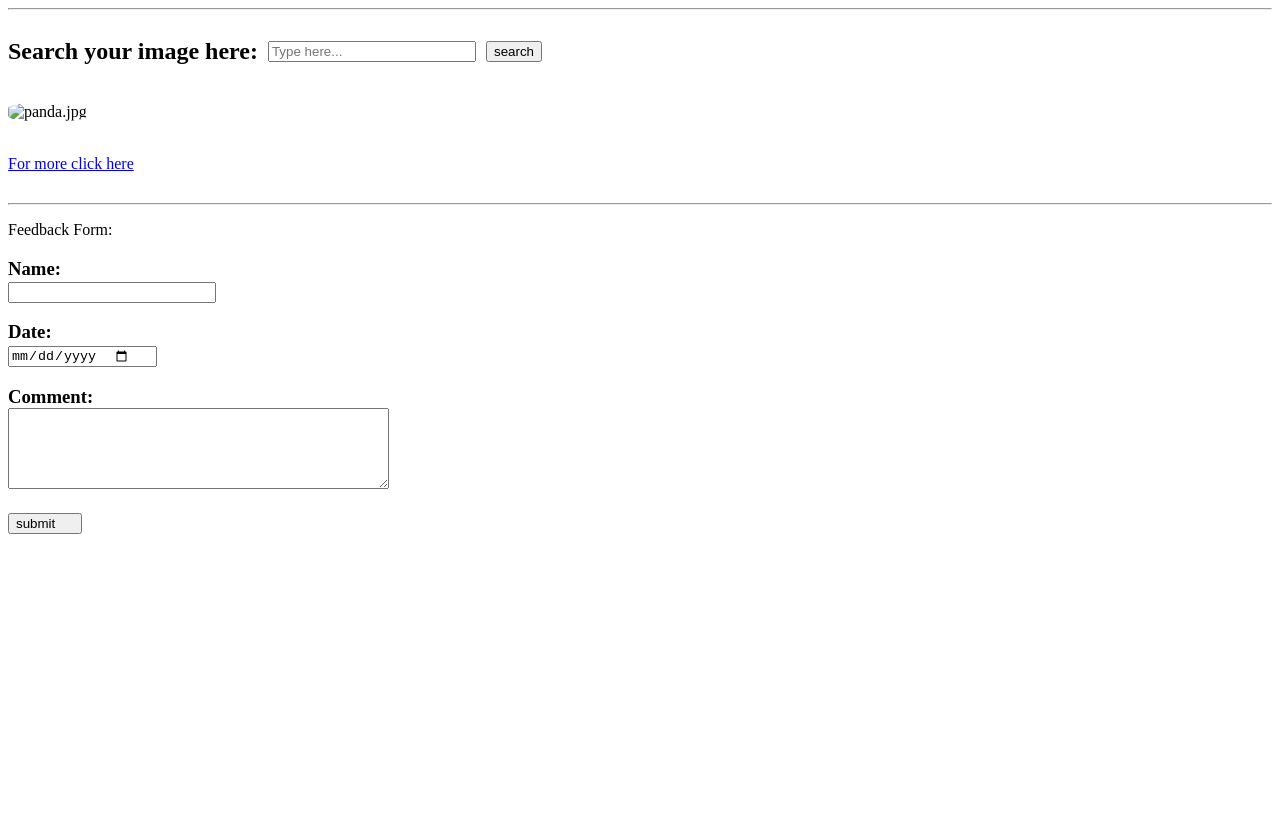
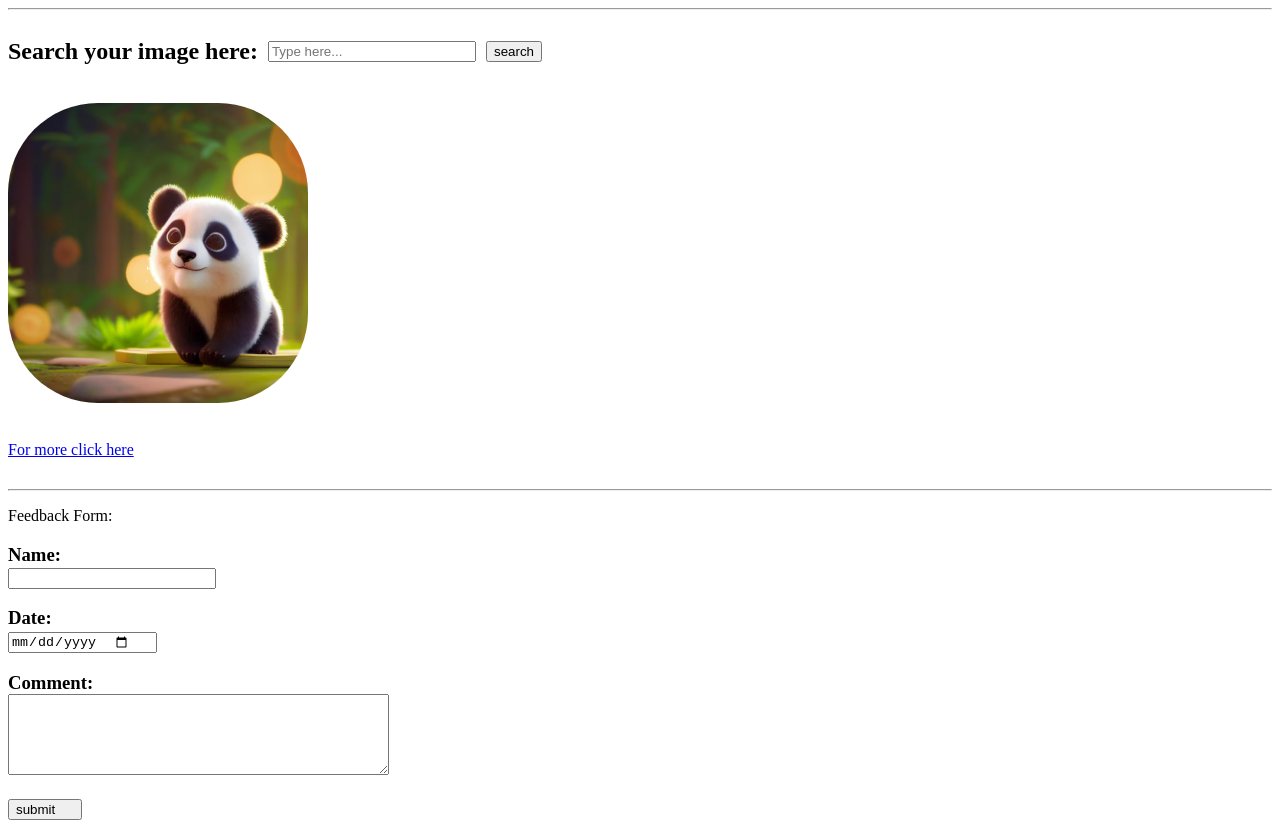
Before and after one commit to hasanuzzaman23/form-practice, a plain HTML site: page index.html in a window 1280 px wide. Before the commit the page ends 800 px from the top, so only its background shows below. Drawn offline with Linux system fonts and the light colour scheme; the site is published under a folder, as on GitHub Pages, so addresses that start at the root find nothing.

Commit message:
img added

```diff
--- a/index.html
+++ b/index.html
@@ -45,7 +45,7 @@
     <br />
     <img
       style="border-radius: 30%"
-      src="/task-2/panda.jpg"
+      src="./task-2/panda.jpg"
       alt="panda.jpg"
       width="300"
       height="300"
```
